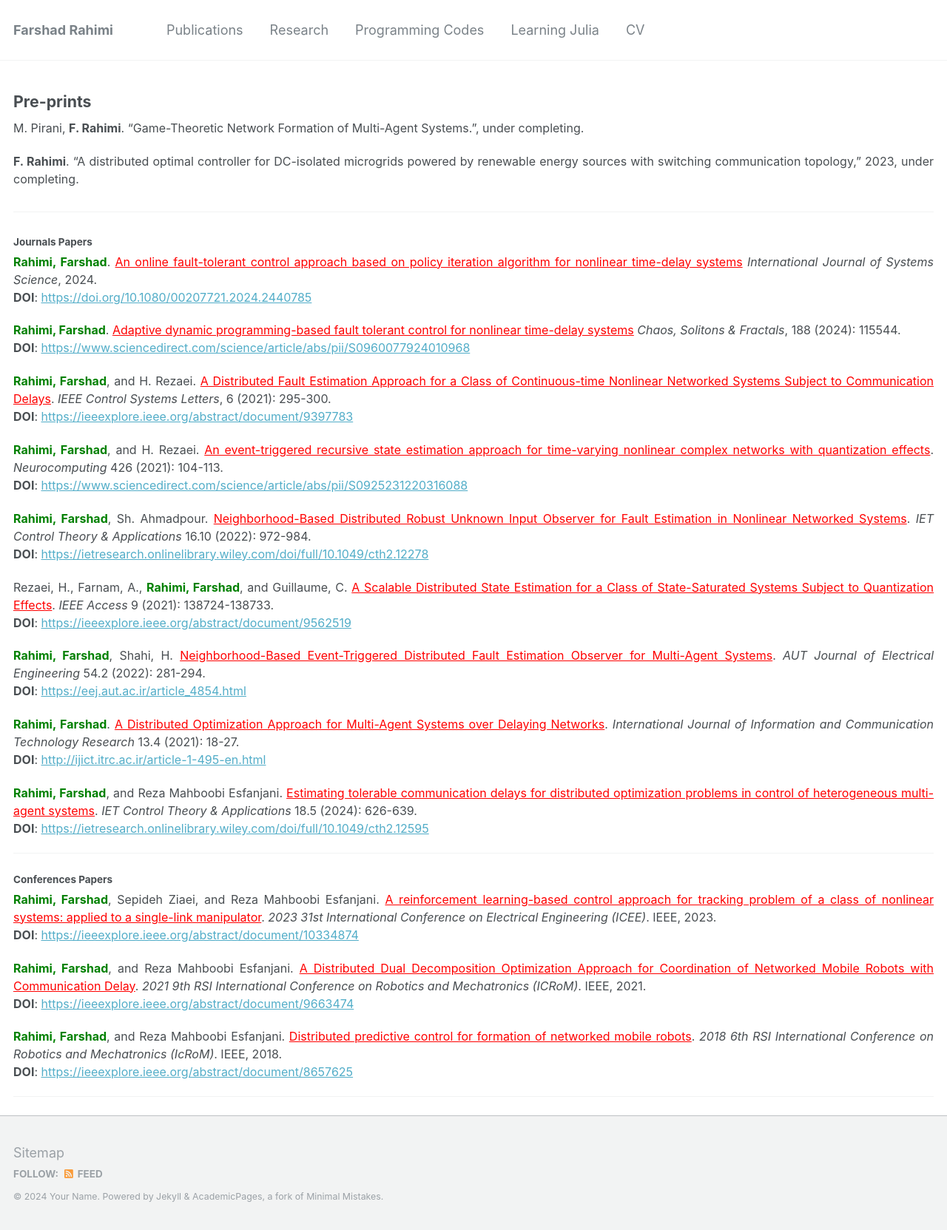
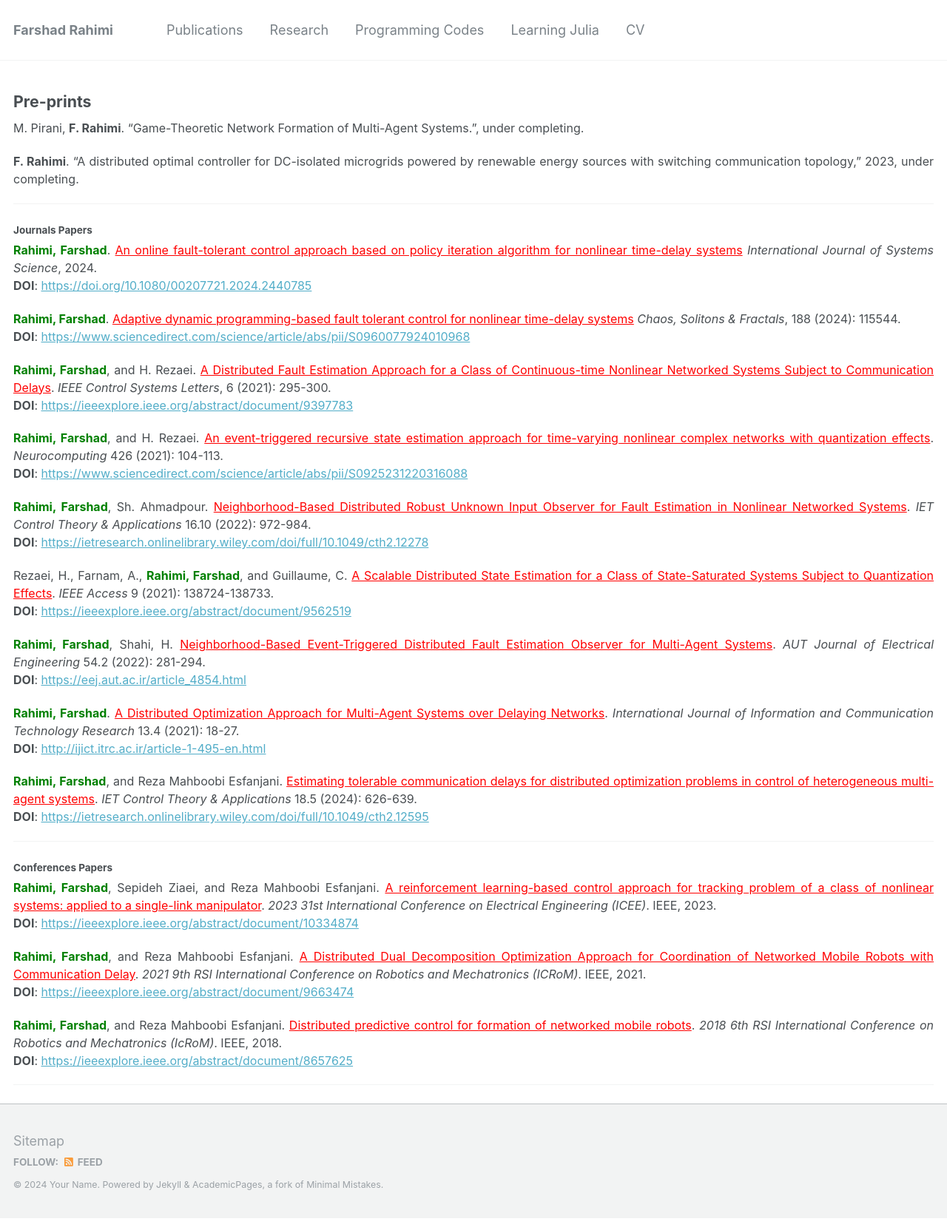
Before and after one commit to Farshad-Rahimi/FarshadRahimi, a Jekyll site: the page built from _publications/2015-10-01-paper-title-number-3.md, in a window 1280 px wide. Shown: the whole page at 74% size. Built offline with Jekyll 4.4.1, drawn with Linux system fonts in a browser that asks for light colours.

Commit message:
Update 2015-10-01-paper-title-number-3.md

```diff
--- a/_publications/2015-10-01-paper-title-number-3.md
+++ b/_publications/2015-10-01-paper-title-number-3.md
@@ -16,7 +16,7 @@ author_profile: false
 
 
 ---
-{: .text-justify style="font-size: 24pt" reversed="reversed"}
+{: .text-justify style="font-size: 16pt" reversed="reversed"}
 #### Journals Papers
 
 
```
